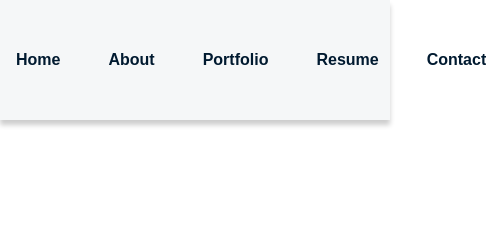
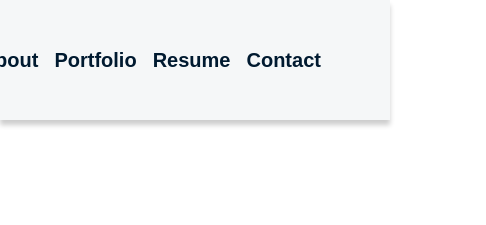
Before and after one commit to youssefahmed04/youssefahmed04.github.io, a website: page index.html in a window 390 px wide. Shown: the top 225 px of the page, 486 px wide, since content can reach past the window. Drawn offline with nearby package versions, Linux system fonts and the light colour scheme.

Commit message:
fixed nav bar

```diff
--- a/styles.css
+++ b/styles.css
@@ -943,17 +943,19 @@ form button {
 
 /* Small devices (phones) */
 @media only screen and (max-width: 600px) {
-  .nav-left,
-  .nav-right {
-    margin: 0 1rem;
+  nav {
+    width: 100vw;
+    display: flex;
+    justify-content: center;
   }
 
   .nav-left {
     display: none;
   }
 
-  .nav-right button {
+  .nav-right {
     font-size: 16px;
+    gap: 1rem;
   }
 
   .section {
@@ -1074,6 +1076,10 @@ form button {
     gap: 0.5rem;
   }
 
+  .resume-btn {
+    transform: translateY(50%);
+  }
+
   .dots {
     margin-bottom: 20px;
   }
```
Also changed, not shown: 2 other files.
